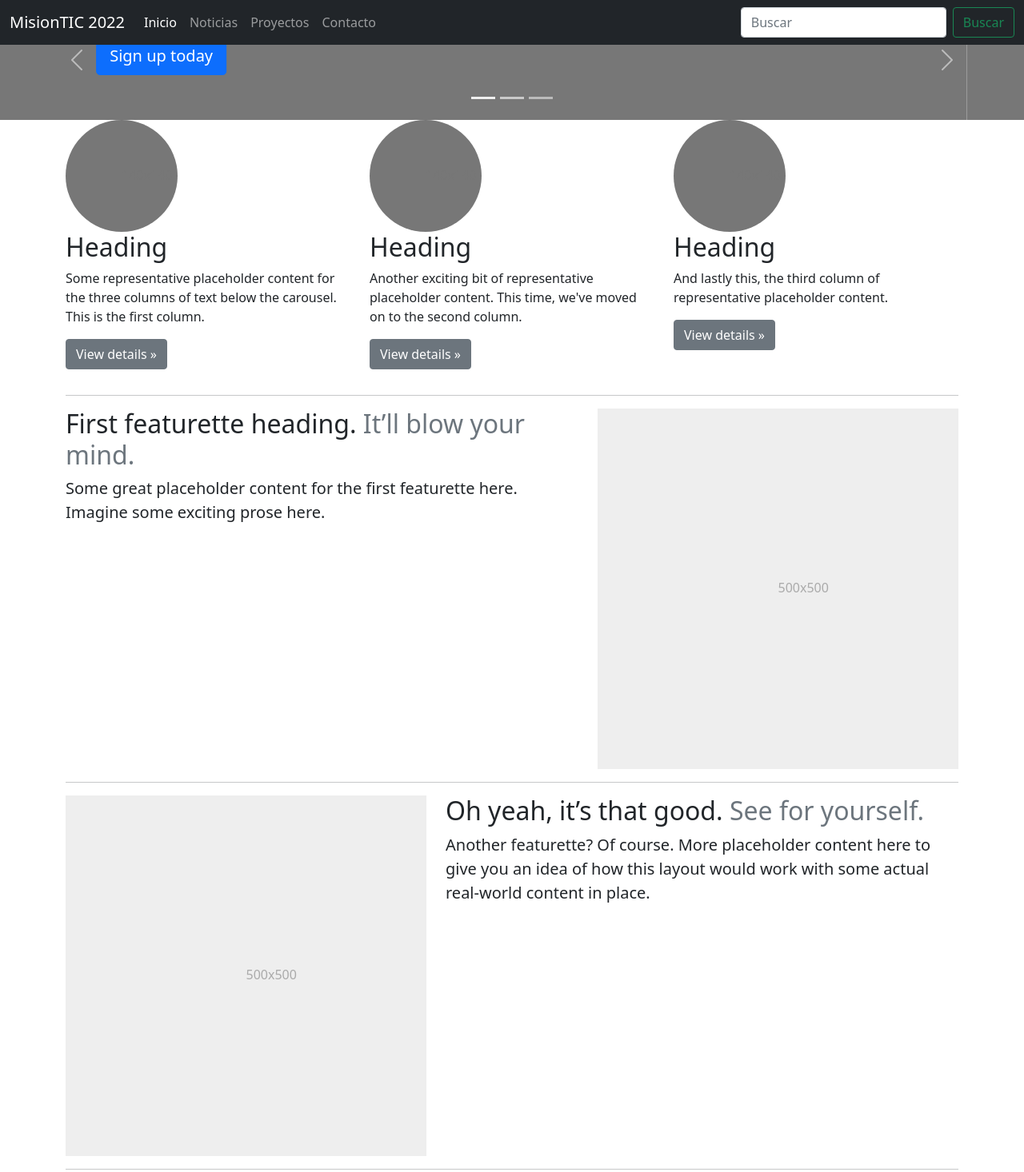
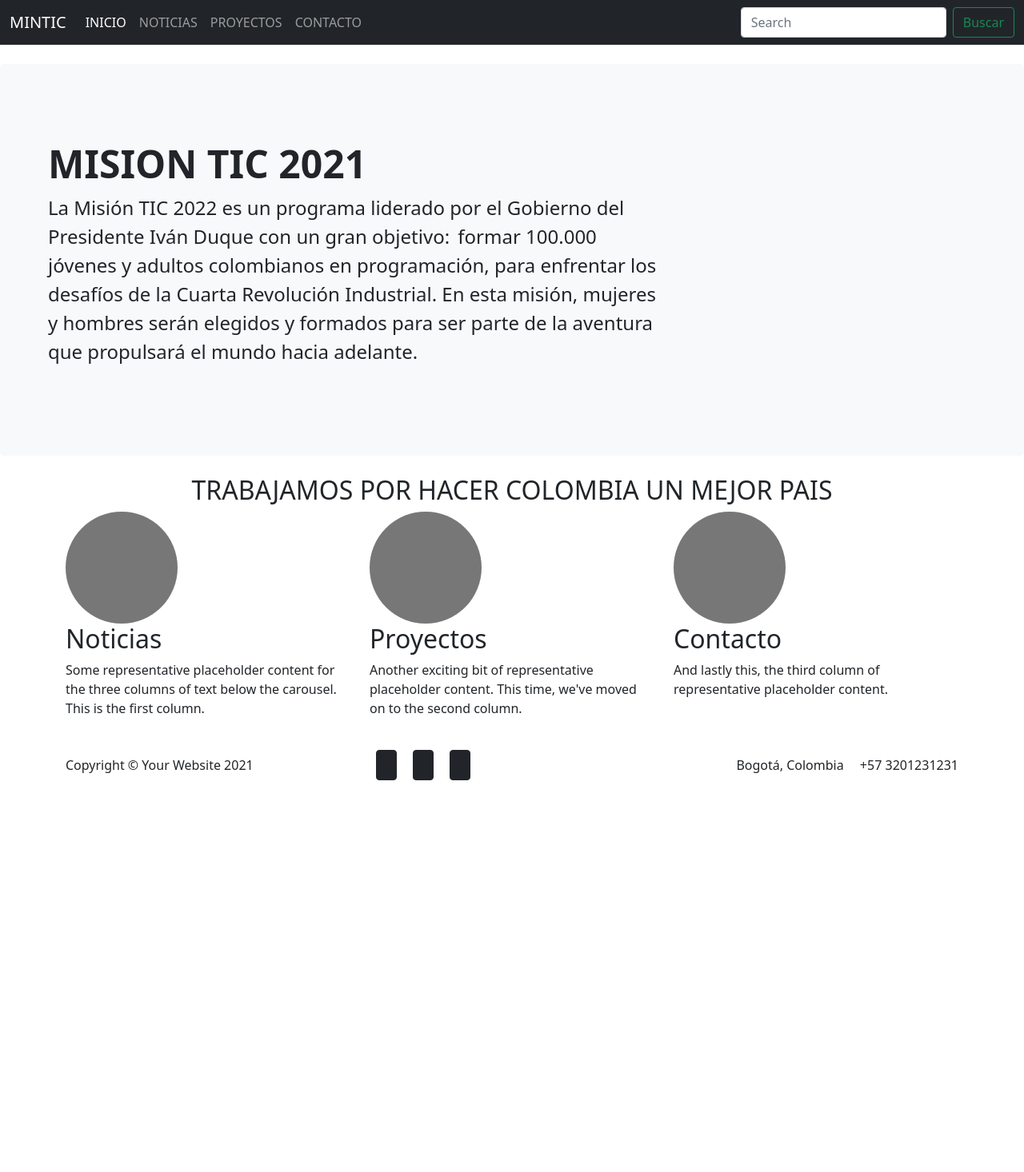
Before and after one commit to kamiquiroz/bootstrapExample, a plain HTML site: page index.html in a window 1280 px wide. Shown: the top 1466 px of the page at 80% size. After the commit the page ends 1000 px from the top, so only its background shows below. Drawn offline with nearby package versions, Linux system fonts and the light colour scheme.

Commit message:
fix bootstrap example

```diff
--- a/index.html
+++ b/index.html
@@ -6,30 +6,33 @@
     <meta name="viewport" content="width=device-width, initial-scale=1.0">
     <!--Link de Bootstrap https://getbootstrap.com/docs/5.1/getting-started/introduction/ -->
     <link href="https://cdn.jsdelivr.net/npm/bootstrap@5.1.3/dist/css/bootstrap.min.css" rel="stylesheet" integrity="sha384-1BmE4kWBq78iYhFldvKuhfTAU6auU8tT94WrHftjDbrCEXSU1oBoqyl2QvZ6jIW3" crossorigin="anonymous">
-    <title>Ejercicio Bootstrap</title>
+    <title>Mintic Page</title>
 </head>
 <body>
   <header>
-        <nav class="navbar navbar-expand-md navbar-dark fixed-top bg-dark">
+    <nav class="navbar navbar-expand-md navbar-dark bg-dark mb-4">
       <div class="container-fluid">
-            <a class="navbar-brand" href="#">MisionTIC 2022</a>
+        <a class="navbar-brand" href="#">MINTIC</a>
+        <button class="navbar-toggler" type="button" data-bs-toggle="collapse" data-bs-target="#navbarCollapse" aria-controls="navbarCollapse" aria-expanded="false" aria-label="Toggle navigation">
+          <span class="navbar-toggler-icon"></span>
+        </button>
         <div class="collapse navbar-collapse" id="navbarCollapse">
           <ul class="navbar-nav me-auto mb-2 mb-md-0">
             <li class="nav-item">
-                  <a class="nav-link active" aria-current="page" href="#">Inicio</a>
+              <a class="nav-link active" aria-current="page" href="#">INICIO</a>
             </li>
             <li class="nav-item">
-                  <a class="nav-link" href="#">Noticias</a>
+              <a class="nav-link" href="#">NOTICIAS</a>
             </li>
             <li class="nav-item">
-                  <a class="nav-link">Proyectos</a>
+              <a class="nav-link" href="#">PROYECTOS</a>
             </li>
             <li class="nav-item">
-                    <a class="nav-link">Contacto</a>
+              <a class="nav-link" href="#">CONTACTO</a>
             </li>
           </ul>
           <form class="d-flex">
-                <input class="form-control me-2" type="search" placeholder="Buscar" aria-label="Search">
+            <input class="form-control me-2" type="search" placeholder="Search" aria-label="Search">
             <button class="btn btn-outline-success" type="submit">Buscar</button>
           </form>
         </div>
@@ -38,148 +41,70 @@
   </header>
 
   <main>
-
-        <div id="myCarousel" class="carousel slide" data-bs-ride="carousel">
-          <div class="carousel-indicators">
-            <button type="button" data-bs-target="#myCarousel" data-bs-slide-to="0" class="active" aria-label="Slide 1" aria-current="true"></button>
-            <button type="button" data-bs-target="#myCarousel" data-bs-slide-to="1" aria-label="Slide 2" class=""></button>
-            <button type="button" data-bs-target="#myCarousel" data-bs-slide-to="2" aria-label="Slide 3" class=""></button>
-          </div>
-          <div class="carousel-inner">
-            <div class="carousel-item active">
-              <svg class="bd-placeholder-img" width="100%" height="100%" xmlns="http://www.w3.org/2000/svg" aria-hidden="true" preserveAspectRatio="xMidYMid slice" focusable="false"><rect width="100%" height="100%" fill="#777"></rect></svg>
-
-              <div class="container">
-                <div class="carousel-caption text-start">
-                  <h1>Encabezado de Ejemplo 1</h1>
-                  <p>Some representative placeholder content for the first slide of the carousel.</p>
-                  <p><a class="btn btn-lg btn-primary" href="#">Sign up today</a></p>
+    <div class="p-5 mb-4 bg-light rounded-3">
+      <div class="container-fluid py-5">
+        <h1 class="display-5 fw-bold">MISION TIC 2021</h1>
+        <p class="col-md-8 fs-4">La Misión TIC 2022 es un programa liderado por el Gobierno del Presidente Iván Duque con un gran objetivo:  formar 100.000 jóvenes y adultos colombianos en programación, para enfrentar los desafíos de la Cuarta Revolución Industrial. En esta misión, mujeres y hombres serán elegidos y formados para ser parte de la aventura que propulsará el mundo hacia adelante.</p>
       </div>
     </div>
-            </div>
-            <div class="carousel-item">
-              <svg class="bd-placeholder-img" width="100%" height="100%" xmlns="http://www.w3.org/2000/svg" aria-hidden="true" preserveAspectRatio="xMidYMid slice" focusable="false"><rect width="100%" height="100%" fill="#777"></rect></svg>
 
-              <div class="container">
-                <div class="carousel-caption">
-                  <h1>Another example headline.</h1>
-                  <p>Some representative placeholder content for the second slide of the carousel.</p>
-                  <p><a class="btn btn-lg btn-primary" href="#">Learn more</a></p>
-                </div>
-              </div>
-            </div>
-            <div class="carousel-item">
-              <svg class="bd-placeholder-img" width="100%" height="100%" xmlns="http://www.w3.org/2000/svg" aria-hidden="true" preserveAspectRatio="xMidYMid slice" focusable="false"><rect width="100%" height="100%" fill="#777"></rect></svg>
-
-              <div class="container">
-                <div class="carousel-caption text-end">
-                  <h1>One more for good measure.</h1>
-                  <p>Some representative placeholder content for the third slide of this carousel.</p>
-                  <p><a class="btn btn-lg btn-primary" href="#">Browse gallery</a></p>
-                </div>
-              </div>
-            </div>
-          </div>
-          <button class="carousel-control-prev" type="button" data-bs-target="#myCarousel" data-bs-slide="prev">
-            <span class="carousel-control-prev-icon" aria-hidden="true"></span>
-            <span class="visually-hidden">Previous</span>
-          </button>
-          <button class="carousel-control-next" type="button" data-bs-target="#myCarousel" data-bs-slide="next">
-            <span class="carousel-control-next-icon" aria-hidden="true"></span>
-            <span class="visually-hidden">Next</span>
-          </button>
+    <div class="container marketing">
+    <div class="text-center">
+      <h2>TRABAJAMOS POR HACER COLOMBIA UN MEJOR PAIS</h2>
     </div>
 
 
-        <!-- Marketing messaging and featurettes
-        ================================================== -->
-        <!-- Wrap the rest of the page in another container to center all the content. -->
-
-        <div class="container marketing">
-
-          <!-- Three columns of text below the carousel -->
+    <!-- Three columns of text below the header -->
     <div class="row">
       <div class="col-lg-4">
         <svg class="bd-placeholder-img rounded-circle" width="140" height="140" xmlns="http://www.w3.org/2000/svg" role="img" aria-label="Placeholder: 140x140" preserveAspectRatio="xMidYMid slice" focusable="false"><title>Placeholder</title><rect width="100%" height="100%" fill="#777"></rect><text x="50%" y="50%" fill="#777" dy=".3em">140x140</text></svg>
 
-              <h2>Heading</h2>
+        <h2>Noticias</h2>
         <p>Some representative placeholder content for the three columns of text below the carousel. This is the first column.</p>
-              <p><a class="btn btn-secondary" href="#">View details »</a></p>
+
       </div><!-- /.col-lg-4 -->
       <div class="col-lg-4">
         <svg class="bd-placeholder-img rounded-circle" width="140" height="140" xmlns="http://www.w3.org/2000/svg" role="img" aria-label="Placeholder: 140x140" preserveAspectRatio="xMidYMid slice" focusable="false"><title>Placeholder</title><rect width="100%" height="100%" fill="#777"></rect><text x="50%" y="50%" fill="#777" dy=".3em">140x140</text></svg>
 
-              <h2>Heading</h2>
+        <h2>Proyectos</h2>
         <p>Another exciting bit of representative placeholder content. This time, we've moved on to the second column.</p>
-              <p><a class="btn btn-secondary" href="#">View details »</a></p>
       </div><!-- /.col-lg-4 -->
       <div class="col-lg-4">
         <svg class="bd-placeholder-img rounded-circle" width="140" height="140" xmlns="http://www.w3.org/2000/svg" role="img" aria-label="Placeholder: 140x140" preserveAspectRatio="xMidYMid slice" focusable="false"><title>Placeholder</title><rect width="100%" height="100%" fill="#777"></rect><text x="50%" y="50%" fill="#777" dy=".3em">140x140</text></svg>
 
-              <h2>Heading</h2>
+        <h2>Contacto</h2>
         <p>And lastly this, the third column of representative placeholder content.</p>
-              <p><a class="btn btn-secondary" href="#">View details »</a></p>
       </div><!-- /.col-lg-4 -->
     </div><!-- /.row -->
 
 
-          <!-- START THE FEATURETTES -->
-
-          <hr class="featurette-divider">
-
-          <div class="row featurette">
-            <div class="col-md-7">
-              <h2 class="featurette-heading">First featurette heading. <span class="text-muted">It’ll blow your mind.</span></h2>
-              <p class="lead">Some great placeholder content for the first featurette here. Imagine some exciting prose here.</p>
-            </div>
-            <div class="col-md-5">
-              <svg class="bd-placeholder-img bd-placeholder-img-lg featurette-image img-fluid mx-auto" width="500" height="500" xmlns="http://www.w3.org/2000/svg" role="img" aria-label="Placeholder: 500x500" preserveAspectRatio="xMidYMid slice" focusable="false"><title>Placeholder</title><rect width="100%" height="100%" fill="#eee"></rect><text x="50%" y="50%" fill="#aaa" dy=".3em">500x500</text></svg>
 
   </div>
+
+    <footer class="footer py-4">
+      <div class="container">
+        <div class="row align-items-center">
+          <div class="col-lg-4 text-lg-start">
+            Copyright © Your Website 2021
           </div>
-
-          <hr class="featurette-divider">
-
-          <div class="row featurette">
-            <div class="col-md-7 order-md-2">
-              <h2 class="featurette-heading">Oh yeah, it’s that good. <span class="text-muted">See for yourself.</span></h2>
-              <p class="lead">Another featurette? Of course. More placeholder content here to give you an idea of how this layout would work with some actual real-world content in place.</p>
+          <div class="col-lg-4 my-3 my-lg-0">
+            <a class="btn btn-dark btn-social mx-2" href="#!"><svg class="svg-inline--fa fa-twitter fa-w-16" aria-hidden="true" focusable="false" data-prefix="fab" data-icon="twitter" role="img" xmlns="http://www.w3.org/2000/svg" viewBox="0 0 512 512" data-fa-i2svg=""><path fill="currentColor" d="M459.37 151.716c.325 4.548.325 9.097.325 13.645 0 138.72-105.583 298.558-298.558 298.558-59.452 0-114.68-17.219-161.137-47.106 8.447.974 16.568 1.299 25.34 1.299 49.055 0 94.213-16.568 130.274-44.832-46.132-.975-84.792-31.188-98.112-72.772 6.498.974 12.995 1.624 19.818 1.624 9.421 0 18.843-1.3 27.614-3.573-48.081-9.747-84.143-51.98-84.143-102.985v-1.299c13.969 7.797 30.214 12.67 47.431 13.319-28.264-18.843-46.781-51.005-46.781-87.391 0-19.492 5.197-37.36 14.294-52.954 51.655 63.675 129.3 105.258 216.365 109.807-1.624-7.797-2.599-15.918-2.599-24.04 0-57.828 46.782-104.934 104.934-104.934 30.213 0 57.502 12.67 76.67 33.137 23.715-4.548 46.456-13.32 66.599-25.34-7.798 24.366-24.366 44.833-46.132 57.827 21.117-2.273 41.584-8.122 60.426-16.243-14.292 20.791-32.161 39.308-52.628 54.253z"></path></svg><!-- <i class="fab fa-twitter"></i> Font Awesome fontawesome.com --></a>
+            <a class="btn btn-dark btn-social mx-2" href="#!"><svg class="svg-inline--fa fa-facebook-f fa-w-10" aria-hidden="true" focusable="false" data-prefix="fab" data-icon="facebook-f" role="img" xmlns="http://www.w3.org/2000/svg" viewBox="0 0 320 512" data-fa-i2svg=""><path fill="currentColor" d="M279.14 288l14.22-92.66h-88.91v-60.13c0-25.35 12.42-50.06 52.24-50.06h40.42V6.26S260.43 0 225.36 0c-73.22 0-121.08 44.38-121.08 124.72v70.62H22.89V288h81.39v224h100.17V288z"></path></svg><!-- <i class="fab fa-facebook-f"></i> Font Awesome fontawesome.com --></a>
+            <a class="btn btn-dark btn-social mx-2" href="#!"><svg class="svg-inline--fa fa-linkedin-in fa-w-14" aria-hidden="true" focusable="false" data-prefix="fab" data-icon="linkedin-in" role="img" xmlns="http://www.w3.org/2000/svg" viewBox="0 0 448 512" data-fa-i2svg=""><path fill="currentColor" d="M100.28 448H7.4V148.9h92.88zM53.79 108.1C24.09 108.1 0 83.5 0 53.8a53.79 53.79 0 0 1 107.58 0c0 29.7-24.1 54.3-53.79 54.3zM447.9 448h-92.68V302.4c0-34.7-.7-79.2-48.29-79.2-48.29 0-55.69 37.7-55.69 76.7V448h-92.78V148.9h89.08v40.8h1.3c12.4-23.5 42.69-48.3 87.88-48.3 94 0 111.28 61.9 111.28 142.3V448z"></path></svg><!-- <i class="fab fa-linkedin-in"></i> Font Awesome fontawesome.com --></a>
           </div>
-            <div class="col-md-5 order-md-1">
-              <svg class="bd-placeholder-img bd-placeholder-img-lg featurette-image img-fluid mx-auto" width="500" height="500" xmlns="http://www.w3.org/2000/svg" role="img" aria-label="Placeholder: 500x500" preserveAspectRatio="xMidYMid slice" focusable="false"><title>Placeholder</title><rect width="100%" height="100%" fill="#eee"></rect><text x="50%" y="50%" fill="#aaa" dy=".3em">500x500</text></svg>
-
+          <div class="col-lg-4 text-lg-end">
+            <a class="link-dark text-decoration-none me-3" href="#!">Bogotá, Colombia</a>
+            <a class="link-dark text-decoration-none" href="#!">+57 3201231231</a>
           </div>
         </div>
-
-          <hr class="featurette-divider">
-
-          <div class="row featurette">
-            <div class="col-md-7">
-              <h2 class="featurette-heading">And lastly, this one. <span class="text-muted">Checkmate.</span></h2>
-              <p class="lead">And yes, this is the last block of representative placeholder content. Again, not really intended to be actually read, simply here to give you a better view of what this would look like with some actual content. Your content.</p>
       </div>
-            <div class="col-md-5">
-              <svg class="bd-placeholder-img bd-placeholder-img-lg featurette-image img-fluid mx-auto" width="500" height="500" xmlns="http://www.w3.org/2000/svg" role="img" aria-label="Placeholder: 500x500" preserveAspectRatio="xMidYMid slice" focusable="false"><title>Placeholder</title><rect width="100%" height="100%" fill="#eee"></rect><text x="50%" y="50%" fill="#aaa" dy=".3em">500x500</text></svg>
-
-            </div>
-          </div>
-
-          <hr class="featurette-divider">
-
-          <!-- /END THE FEATURETTES -->
-
-        </div><!-- /.container -->
-
-
-        <!-- FOOTER -->
-        <footer class="container">
-          <p class="float-end"><a href="#">Back to top</a></p>
-          <p>© 2017–2021 Company, Inc. · <a href="#">Privacy</a> · <a href="#">Terms</a></p>
     </footer>
   </main>
 
 
+    <!--Link de JS desde Bootstrap-->
+    <script src="/docs/5.1/dist/js/bootstrap.bundle.min.js" integrity="sha384-ka7Sk0Gln4gmtz2MlQnikT1wXgYsOg+OMhuP+IlRH9sENBO0LRn5q+8nbTov4+1p" crossorigin="anonymous">
+    </script>
+  </body>
 
-    <!--Link de JS desde Bootstrap-->
-    <script src="/docs/5.1/dist/js/bootstrap.bundle.min.js" integrity="sha384-ka7Sk0Gln4gmtz2MlQnikT1wXgYsOg+OMhuP+IlRH9sENBO0LRn5q+8nbTov4+1p" crossorigin="anonymous"></script></body>
 </html>
```
Also changed, not shown: contactUs.html (added, +85 -0 lines), example.html (added, +26 -0 lines). Lines whose indentation alone changed are shown as unchanged.
